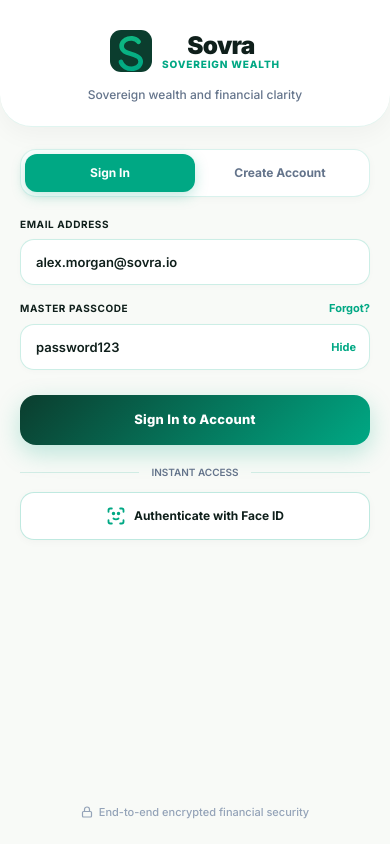
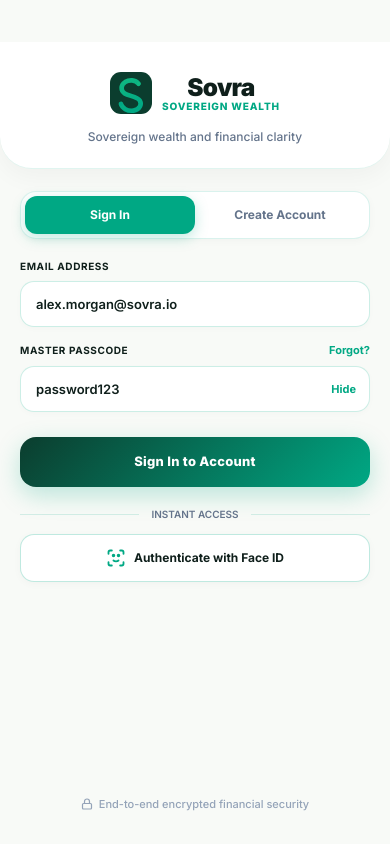
Before and after one commit to dev-anna-life/aura-fintech, a React (Vite) app: page / in a window 390 px wide. Both pictures are taken after a click on the button "Show". Built offline with nearby package versions, Linux system fonts and the light colour scheme.

Commit message:
fix: add safe area status bar and gesture navigation padding on real mobile devices

```diff
--- a/src/App.jsx
+++ b/src/App.jsx
@@ -1141,7 +1141,7 @@ export default function App() {
 
             <div style={{
               position: 'absolute',
-              bottom: '12px',
+              bottom: 'max(14px, env(safe-area-inset-bottom, 14px))',
               left: '50%',
               transform: 'translateX(-50%)',
               width: 'calc(100% - 32px)',
--- a/src/components/PhoneFrame.jsx
+++ b/src/components/PhoneFrame.jsx
@@ -78,12 +78,30 @@ export default function PhoneFrame({ children, islandAlert }) {
 
   if (isMobileScreen) {
     return (
-      <div style={{ width: '100%', height: '100vh', background: '#F8FAF7', overflow: 'hidden', position: 'relative' }}>
+      <div style={{
+        width: '100%',
+        height: '100vh',
+        background: '#F8FAF7',
+        overflow: 'hidden',
+        position: 'relative',
+        display: 'flex',
+        flexDirection: 'column',
+        boxSizing: 'border-box'
+      }}>
+        {/* Top Status Bar Safe Area Spacer for Real Phones */}
+        <div style={{
+          height: 'max(42px, env(safe-area-inset-top, 42px))',
+          width: '100%',
+          flexShrink: 0,
+          background: '#F8FAF7',
+          zIndex: 90
+        }} />
+
         {activeAlert && (
           <div
             style={{
               position: 'fixed',
-              top: '12px',
+              top: 'max(48px, calc(env(safe-area-inset-top, 42px) + 6px))',
               left: '50%',
               transform: 'translateX(-50%)',
               width: '90%',
@@ -111,7 +129,27 @@ export default function PhoneFrame({ children, islandAlert }) {
             </div>
           </div>
         )}
-        {children}
+
+        <div style={{
+          flex: 1,
+          width: '100%',
+          height: '100%',
+          overflow: 'hidden',
+          position: 'relative',
+          display: 'flex',
+          flexDirection: 'column',
+          boxSizing: 'border-box'
+        }}>
+          {children}
+        </div>
+
+        {/* Bottom Gesture Bar Safe Area Spacer */}
+        <div style={{
+          height: 'max(8px, env(safe-area-inset-bottom, 8px))',
+          width: '100%',
+          flexShrink: 0,
+          background: '#F8FAF7'
+        }} />
       </div>
     )
   }
```
Also changed, not shown: 1 other file (tests, documents, lock files or other folders).
